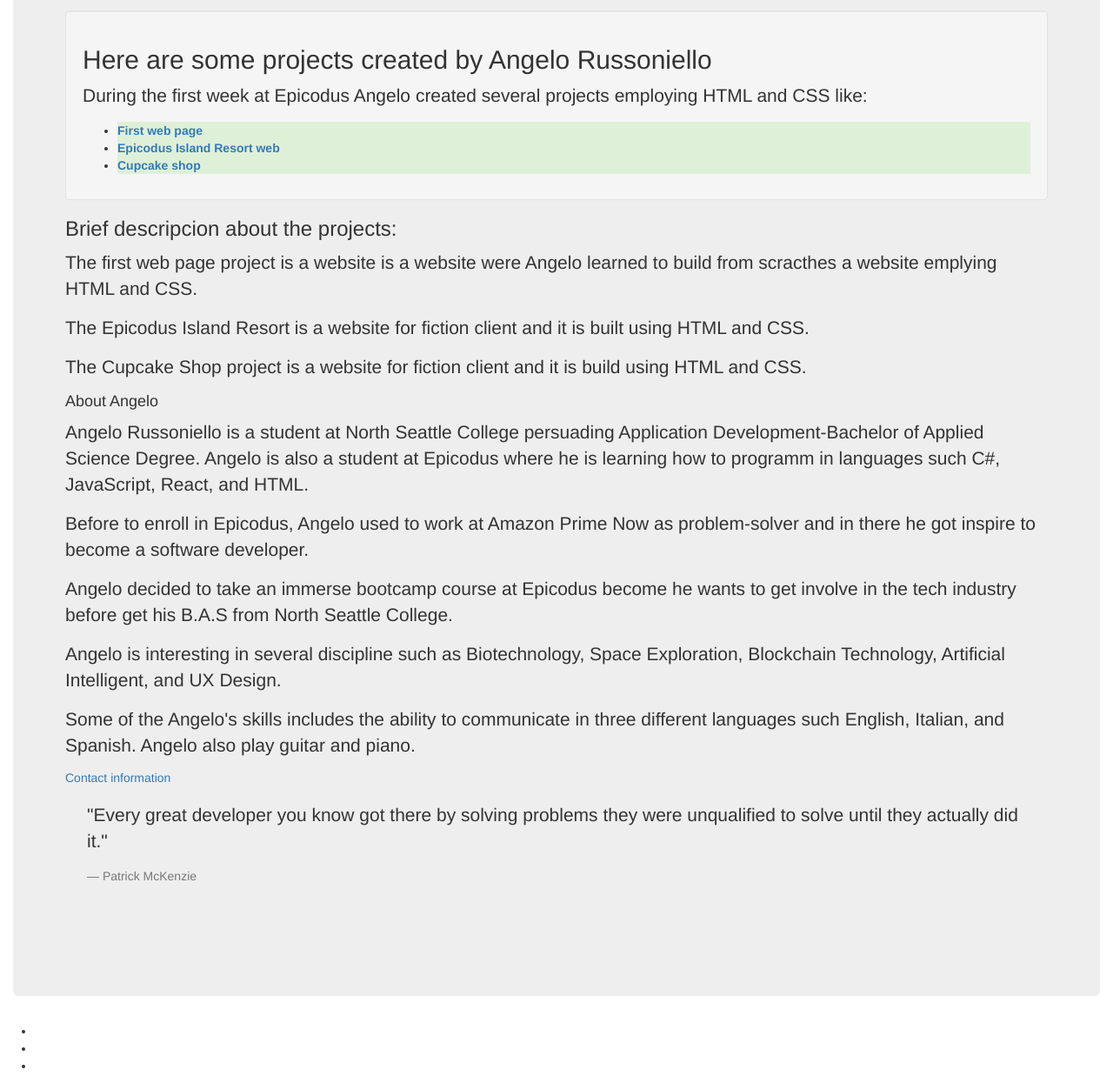
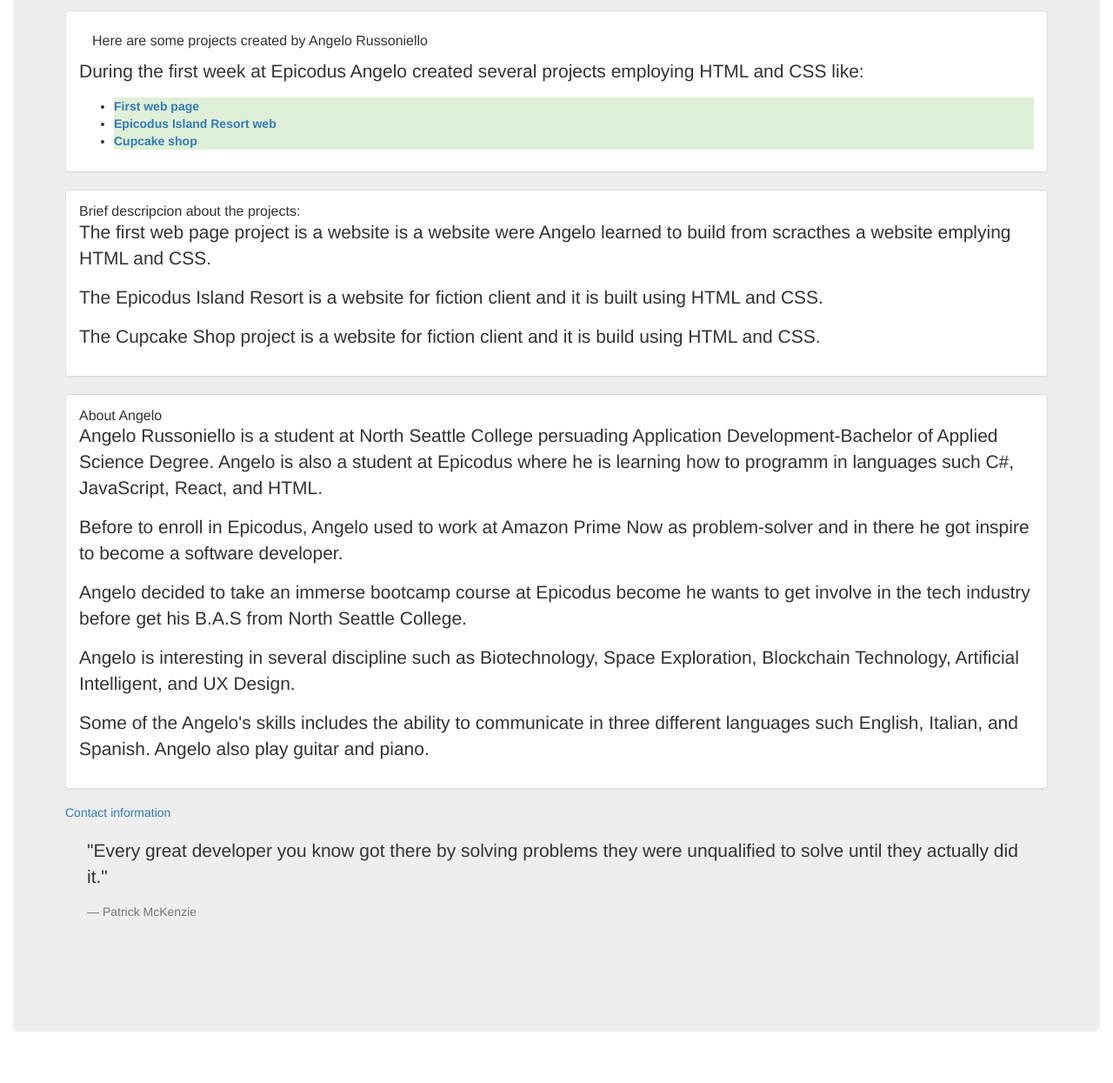
Before and after one commit to angelor88/Portfolio-Landing-Page, a plain HTML site: page index.html in a window 1280 px wide. Shown: the part 495-1740 px from the top of the page at 87% size. After the commit the page ends 1711 px from the top, so only its background shows below. Drawn offline with Linux system fonts and the light colour scheme.

```diff
--- a/index.html
+++ b/index.html
@@ -12,8 +12,13 @@
         <img src="img/angeloportfolio.jpg">
         <p>This website contents basic information about Angelo Russoniello's projects
         as developer since he begin learning code at Epicodus</p>
-        <div class="well">
-          <h2>Here are some projects created by Angelo Russoniello</h2>
+
+
+        <div class="panel panel-default">
+          <div class="panel-body">
+            <div class="panel-heading">
+                  <h2 class="panel-title">Here are some projects created by Angelo Russoniello</h2>
+            </div>
                 <p>During the first week at Epicodus Angelo created several projects
                 employing HTML and CSS like:</p>
                 <ul>
@@ -22,14 +27,23 @@
                   <li class="bg-success"><a href="https://github.com/angelor88/cupacake-shop"><strong>Cupcake shop</a></strong></li>
                 </ul>
           </div>
-        <h3>Brief descripcion about the projects:</h3>
+        </div>
+
+        <div class="panel panel-default">
+          <div class="panel-body">
+            <h3 class="panel-title">Brief descripcion about the projects:</h3>
             <p>The first web page project is a website is a website were Angelo learned
             to build from scracthes a website emplying HTML and CSS.</p>
             <p>The Epicodus Island Resort is a website for fiction client and it is built
             using HTML and CSS.</p>
             <p>The Cupcake Shop project is a website for fiction client and it is build
             using HTML and CSS.</p>
-        <h4>About Angelo</h4>
+          </div>
+        </div>
+
+        <div class="panel panel-default">
+          <div class="panel-body">
+            <h4 class="panel-title">About Angelo</h4>
             <p>Angelo Russoniello is a student at North Seattle College persuading
               Application Development-Bachelor of Applied Science Degree. Angelo is also
               a student at Epicodus where he is learning how to programm in languages such
@@ -43,6 +57,9 @@
             Space Exploration, Blockchain Technology, Artificial Intelligent, and UX Design.</p>
             <p>Some of the Angelo's skills includes the ability to communicate in three different languages
             such English, Italian, and Spanish. Angelo also play guitar and piano.</p>
+          </div>
+        </div>
+
         <h5><a href="angelo.russoniello@seattlecolleges.edu">Contact information</a></h5>
         <blockquote>
           <p>"Every great developer you know got there by solving problems they were unqualified to solve until they actually did it." </p>
@@ -54,9 +71,3 @@
     </div>
   </body>
 </html>
-
-<ul>
-  <li></li>
-  <li></li>
-  <li></li>
-</ul>
```
Also changed, not shown: 1 other file. Lines whose indentation alone changed are shown as unchanged.
